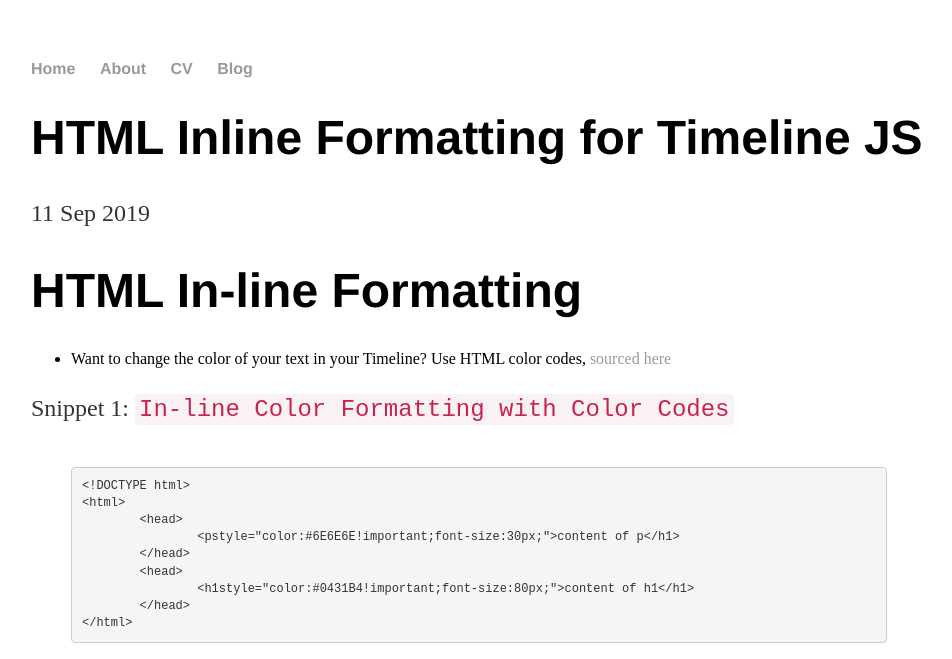
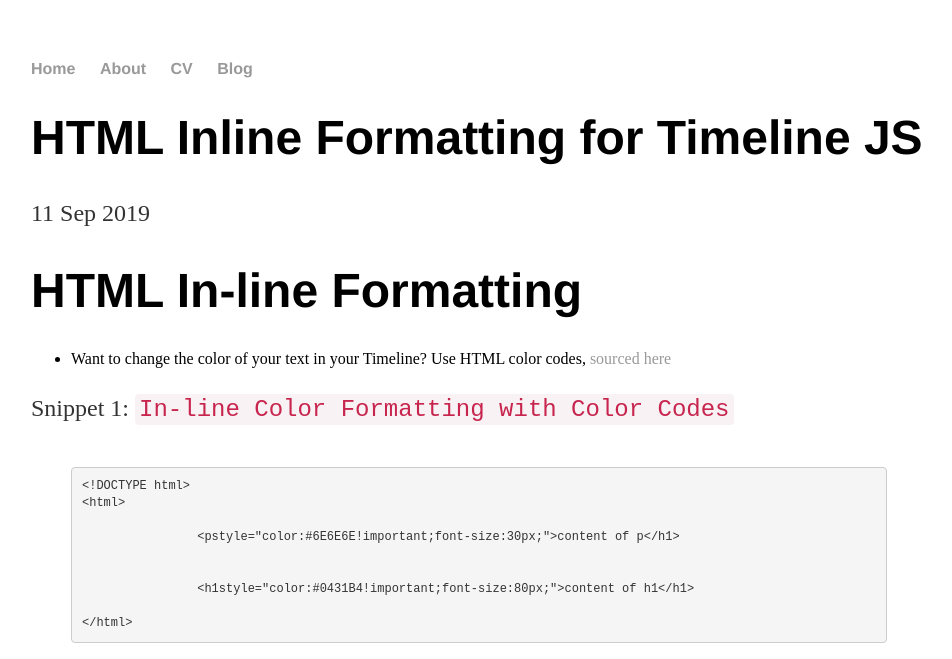
Before and after one commit to HannahEnsignGeorge/HannahEnsignGeorge.github.io, a Jekyll site: the page built from _posts/2019-09-11-Timeline-JS-Formatting.md, in a window 1280 px wide and 900 px high, cut to the strip 0-659 px from the top of the window. Shown: the whole strip, without its empty margins (161-1113 px from the left). Built offline with Jekyll 4.4.1, drawn with Linux system fonts in a browser that asks for light colours.

Commit message:
Update 2019-09-11-Timeline-JS-Formatting.md

```diff
--- a/_posts/2019-09-11-Timeline-JS-Formatting.md
+++ b/_posts/2019-09-11-Timeline-JS-Formatting.md
@@ -11,12 +11,12 @@
 <p>Snippet 1: <code>In-line Color Formatting with Color Codes</code></p>
 <pre class="prettyprint pre-scrollable"><code>&lt;!DOCTYPE html&gt;
 &lt;html&gt;
-	&lt;head&gt;
+
         	&lt;pstyle="color:#6E6E6E!important;font-size:30px;"&gt;content of p&lt;/h1&gt;
-	&lt;/head&gt;
-	&lt;head&gt;
+
+
 		&lt;h1style="color:#0431B4!important;font-size:80px;"&gt;content of h1&lt;/h1&gt;
-	&lt;/head&gt;
+
 &lt;/html&gt;
 </code></pre>
 
```
